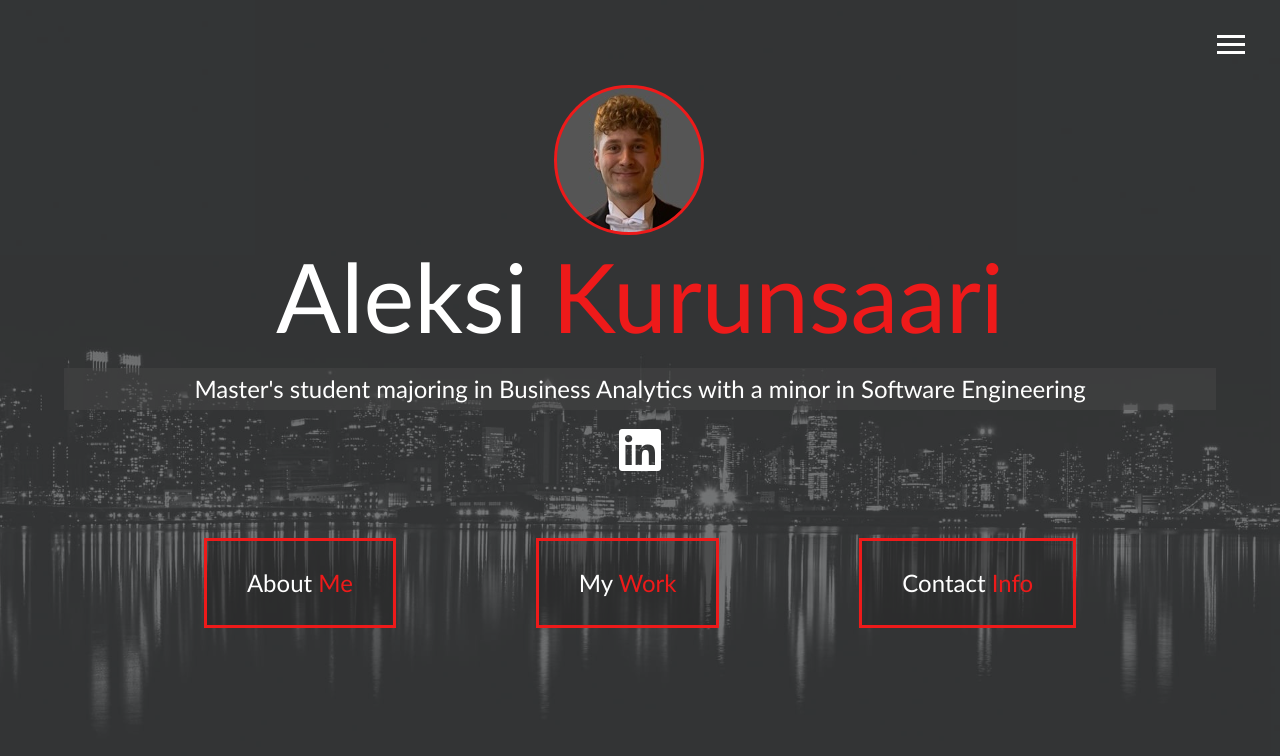
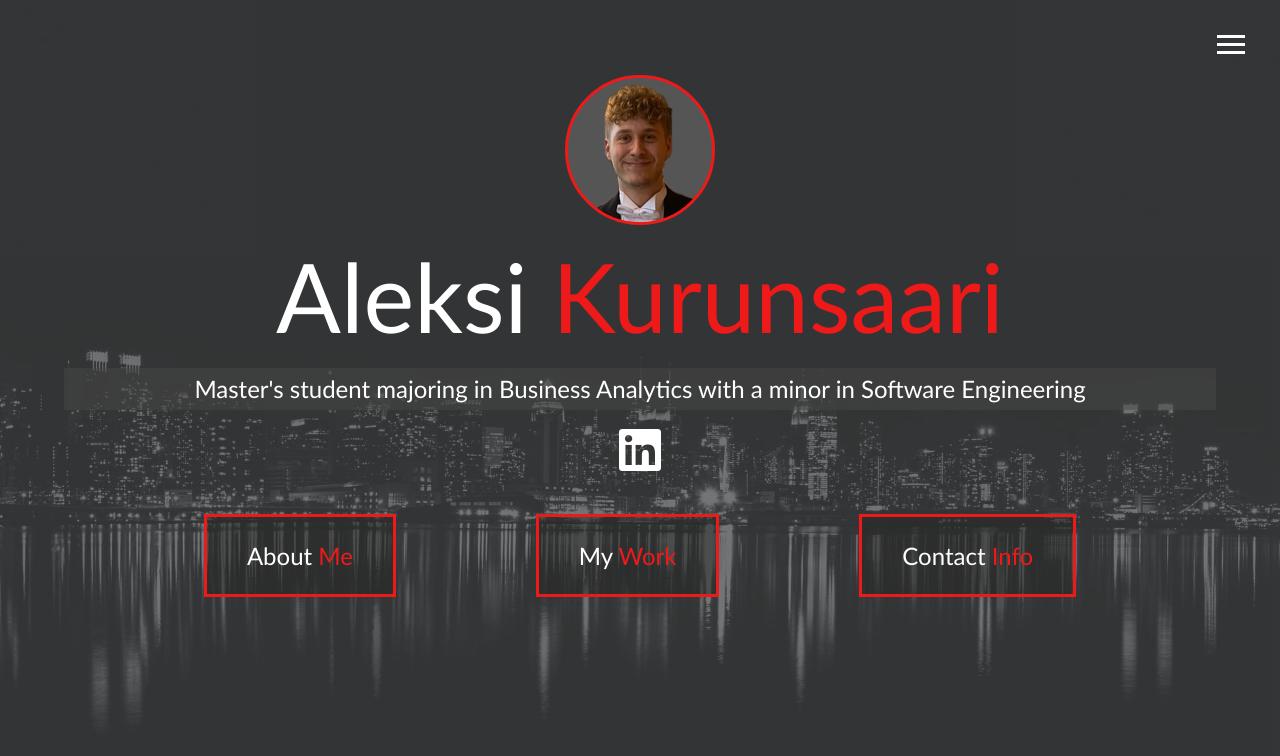
Before and after one commit to AlbertGuru/portfolio_website, a website: page dist/index.html in a window 1280 px wide. Drawn offline with Linux system fonts and the light colour scheme.

Commit message:
Update website

```diff
--- a/scss/_mobile.scss
+++ b/scss/_mobile.scss
@@ -15,6 +15,10 @@
 
 //Tablets and small laptops
 @include mediaMd {
+
+    body {
+        height: 100vh;
+    }
     main {
         align-items: center;
         text-align: center;
@@ -29,6 +33,15 @@
             div.portrait {
                 display: none;
               }
+          }
+
+        .links {
+            grid-template-columns: 1fr;
+
+            .main-link {
+                font-size: 100%;
+                padding: 1rem 2rem;
+            }
           }
     }
 
@@ -86,6 +99,11 @@
 
 // Smart phones
 @include mediaSm {
+
+    body {
+        height: 100%;
+    }
+
     main {
     padding: 2rem;
     #home h1 {
@@ -104,6 +122,15 @@
             display: none;
           }
       }
+
+      .links {
+        grid-template-columns: 1fr;
+
+        .main-link {
+            font-size: 100%;
+            padding: 1rem 2rem;
+        }
+      }
   }
 
   .projects {
--- a/scss/main.scss
+++ b/scss/main.scss
@@ -85,6 +85,7 @@ main {
         }
     }
 
+
     .links {
         display: flex;
         flex-wrap: wrap;
@@ -116,12 +117,18 @@ main {
         align-items: center;
         justify-content: center;
         position: absolute;
-        top: -30%;
-        right: 45%;
-        height: 100%;
+        //top: -30%;
+        //right: 45%;
+        //height: 100%;
+        top: 0%;
+        right: 0%;
+        height: 150px; /* Set a fixed height */
+        width: 100%;
 
 
         div.portrait {
+            position: absolute;
+            bottom: -50%; /* Move the portrait up by half the height */
             width: 150px;
             height: 150px;
             background: url('../img/grey1.jpg');
```
Also changed, not shown: dist/css/main.css.
